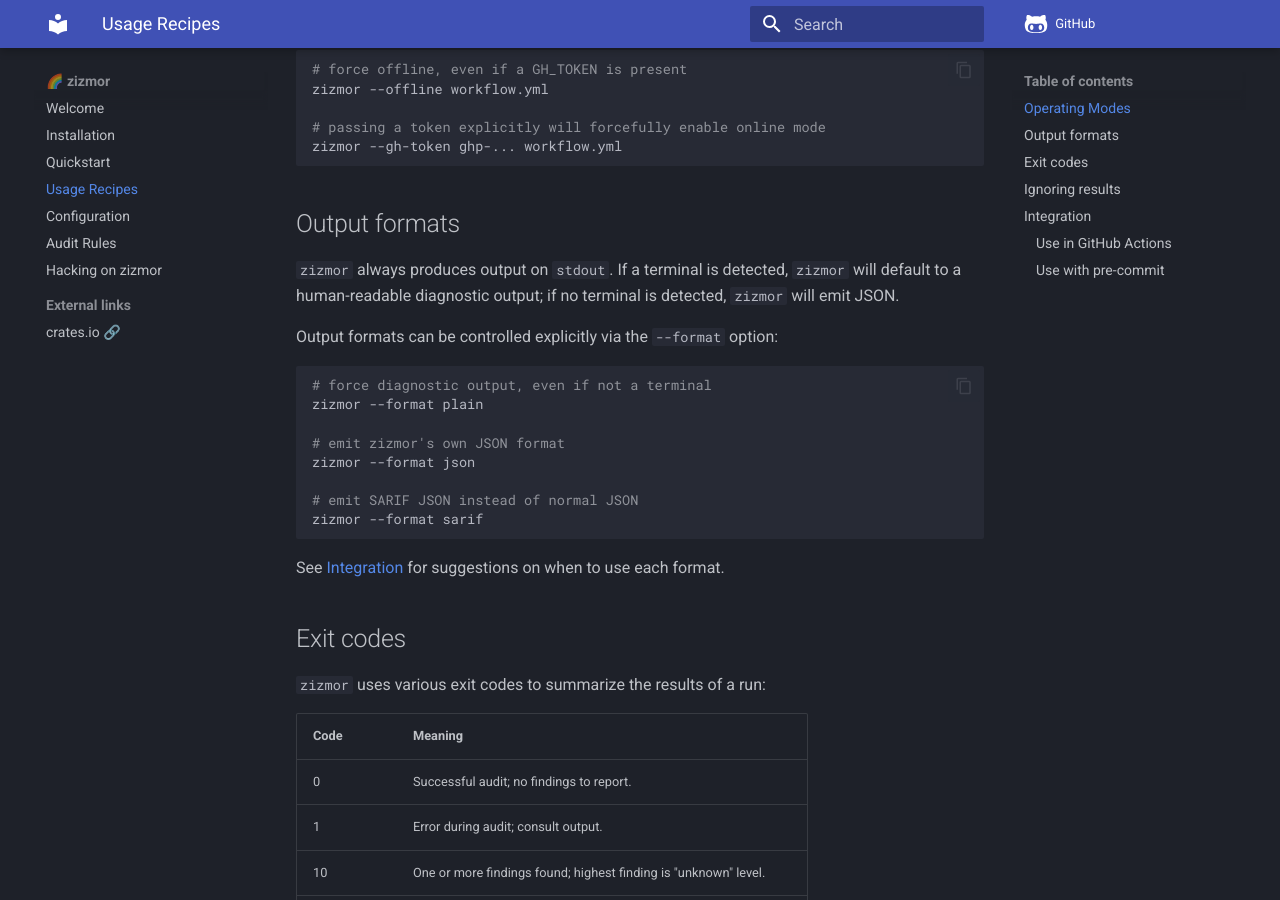
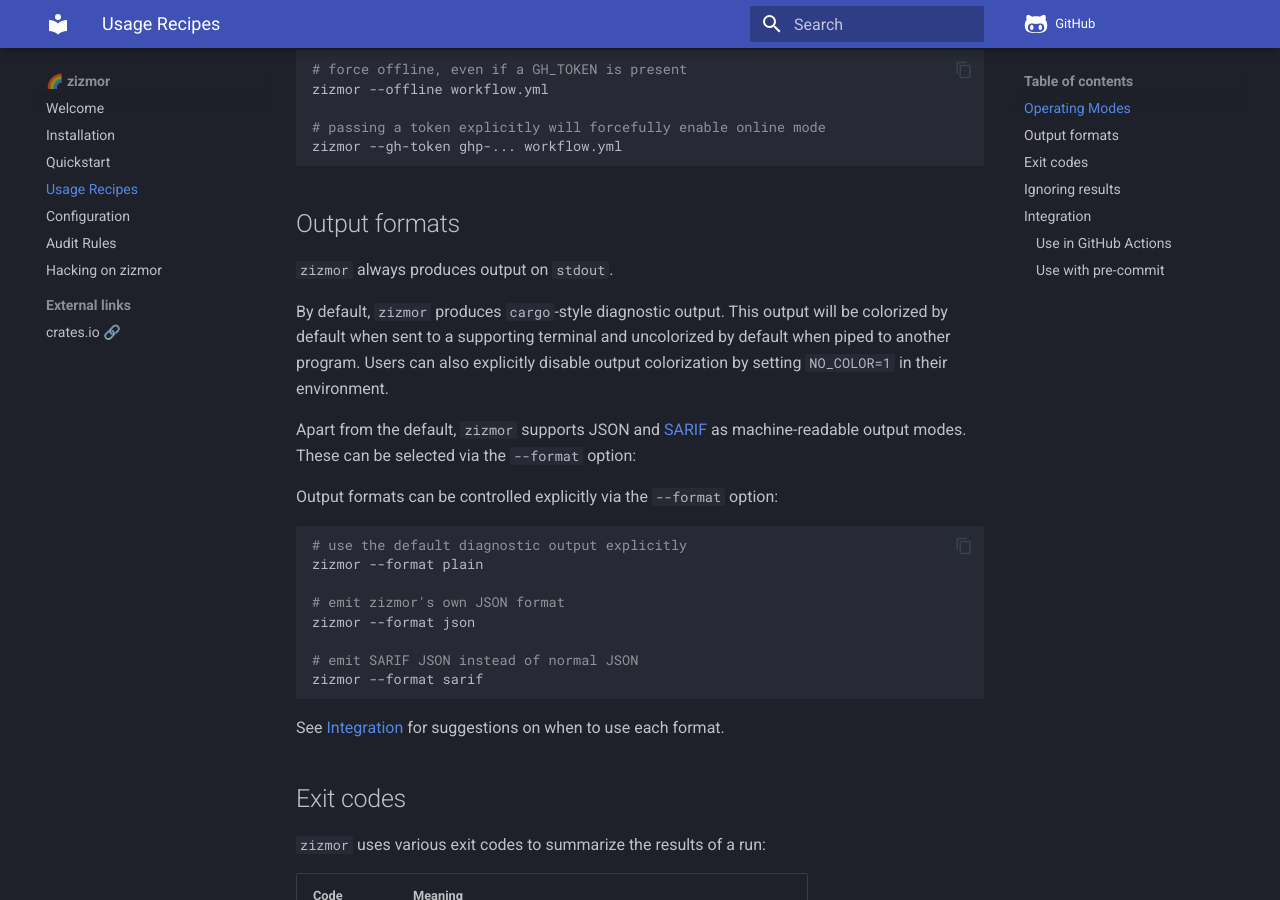
Before and after one commit to zizmorcore/zizmor, an MkDocs documentation site: the page built from docs/usage.md, in a window 1280 px wide and 900 px high, scrolled down 315 px. Built offline with MkDocs 1.6.1 and Material for MkDocs 9.7.7, drawn with Linux system fonts in a browser that asks for light colours; comment, search, counter and statistics services are not loaded.

Commit message:
docs: fix output formats section (#134)

````diff
--- a/docs/usage.md
+++ b/docs/usage.md
@@ -19,14 +19,20 @@
 
 ## Output formats
 
-`zizmor` always produces output on `stdout`. If a terminal is detected,
-`zizmor` will default to a human-readable diagnostic output; if no terminal
-is detected, `zizmor` will emit JSON.
+`zizmor` always produces output on `stdout`.
+
+By default, `zizmor` produces `cargo`-style diagnostic output. This output
+will be colorized by default when sent to a supporting terminal and
+uncolorized by default when piped to another program. Users can also explicitly
+disable output colorization by setting `NO_COLOR=1` in their environment.
+
+Apart from the default, `zizmor` supports JSON and [SARIF] as machine-readable
+output modes. These can be selected via the `--format` option:
 
 Output formats can be controlled explicitly via the `--format` option:
 
 ```bash
-# force diagnostic output, even if not a terminal
+# use the default diagnostic output explicitly
 zizmor --format plain
 
 # emit zizmor's own JSON format
````
